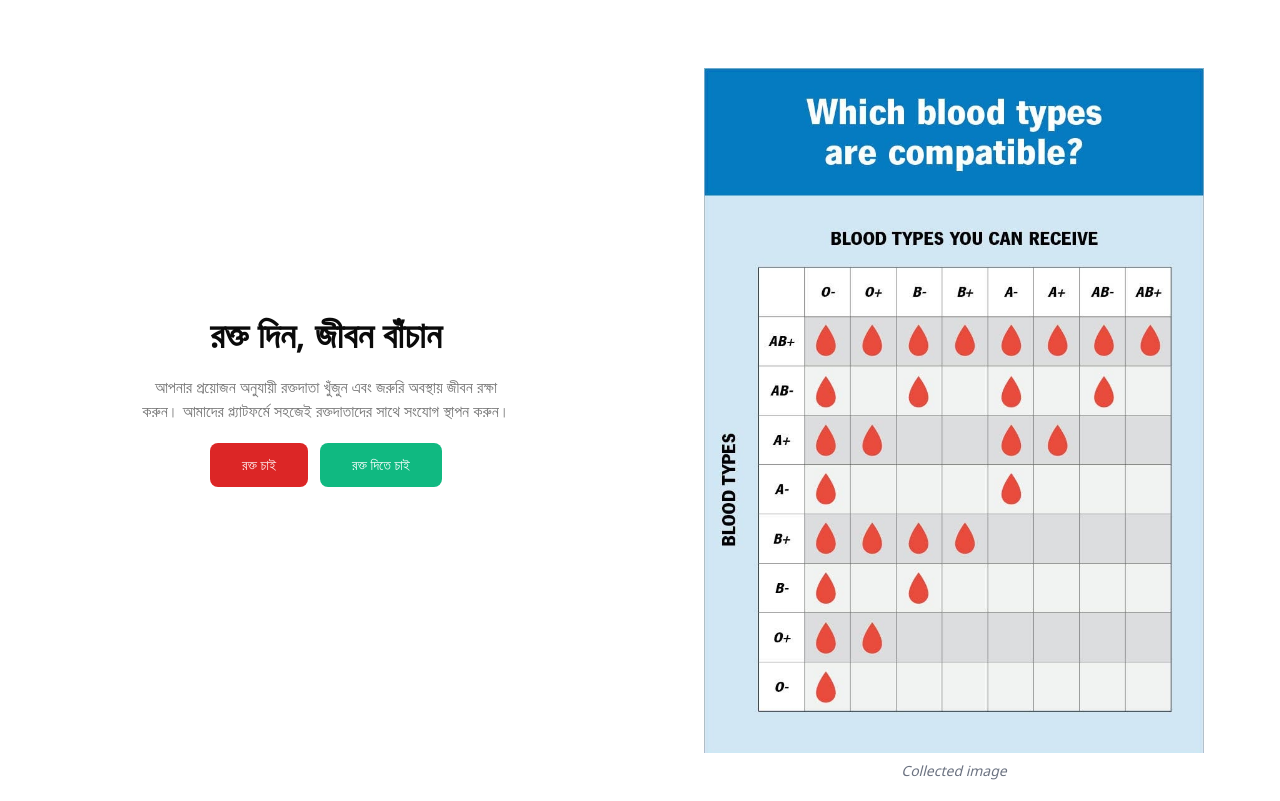
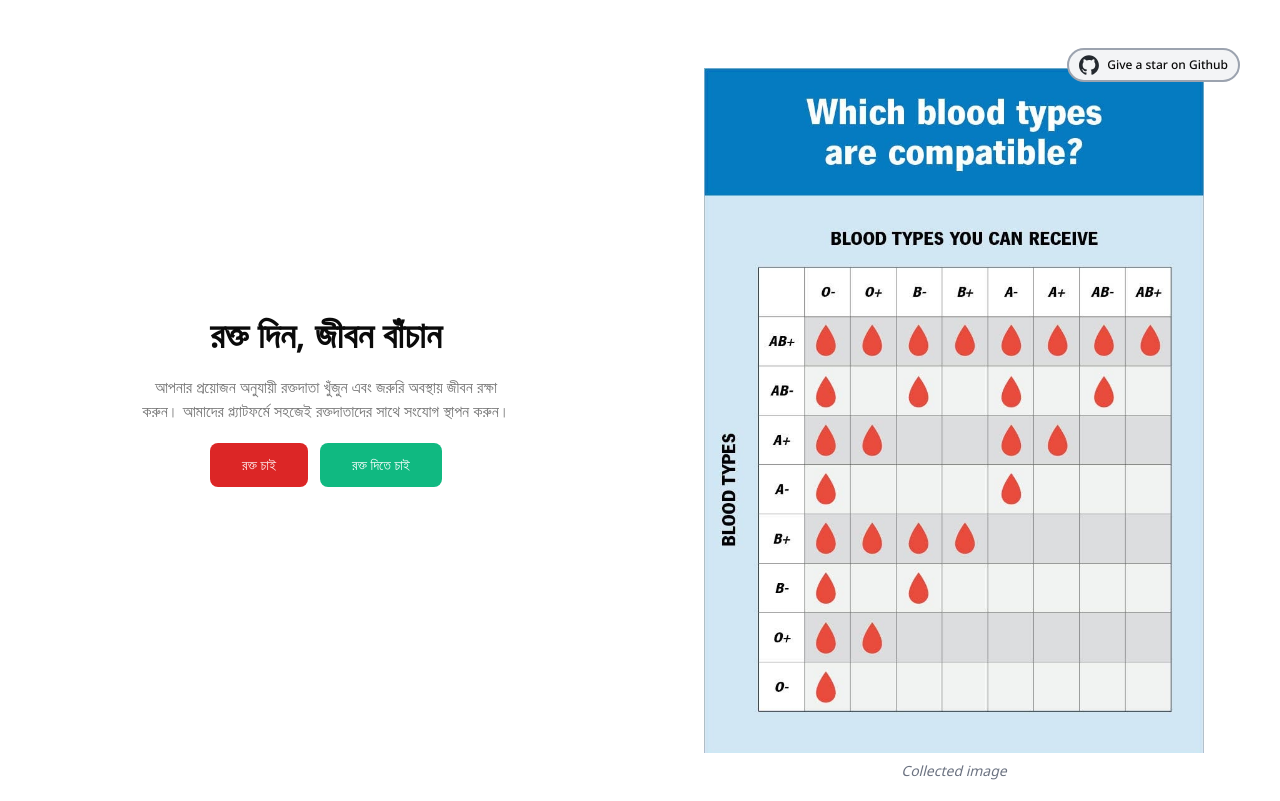
Before and after one commit to mohammad-naimur-rahman/rokto-chai, a Next.js app: page / in a window 1280 px wide. Built offline with nearby package versions, Linux system fonts and the light colour scheme.

Commit message:
add: github logo

```diff
--- a/src/app/page.tsx
+++ b/src/app/page.tsx
@@ -1,4 +1,5 @@
 import bloodTypeImg from '@/assets/images/blood-type.jpeg'
+import GithubButton from '@/components/pages/homepage/GithubButton'
 import { Button } from '@/components/ui/button'
 import Typography from '@/components/ui/typography'
 import Image from 'next/image'
@@ -6,7 +7,7 @@ import Link from 'next/link'
 
 export default function Home() {
   return (
-    <main className='container flex flex-col md:flex-row min-h-screen items-center justify-center md:justify-between space-y-12 space-x-10 py-20 md:py-5'>
+    <main className='container flex flex-col md:flex-row min-h-screen items-center justify-center md:justify-between space-y-12 space-x-10 py-20 md:py-5 relative'>
       <div className='w-full md:w-1/2 flex flex-col space-y-5 items-center justify-center min-h-[50vh] md:min-h-[auto'>
         <Typography variant='h2' className='text-center text-balance'>
           রক্ত দিন, জীবন বাঁচান
@@ -30,6 +31,8 @@ export default function Home() {
         <Image src={bloodTypeImg} alt='blood type' width={500} height={500} />
         <p className='text-center text-sm italic text-gray-500'>Collected image</p>
       </div>
+
+      <GithubButton />
     </main>
   )
 }
--- /dev/null
+++ b/src/components/pages/homepage/GithubButton.tsx
@@ -0,0 +1,18 @@
+export default function GithubButton() {
+  return (
+    <a
+      href='https://github.com/mohammad-naimur-rahman/rokto-chai'
+      target='_blank'
+      className='fixed top-0 right-10 flex items-center gap-x-2 rounded-full border-2 border-gray-400 px-2.5 py-[5px] text-xs bg-gray-100 transition-all'>
+      <svg width='20' height='20' viewBox='0 0 98 96' xmlns='http://www.w3.org/2000/svg'>
+        <path
+          fill-rule='evenodd'
+          clip-rule='evenodd'
+          d='M48.854 0C21.839 0 0 22 0 49.217c0 21.756 13.993 40.172 33.405 46.69 2.427.49 3.316-1.059 3.316-2.362 0-1.141-.08-5.052-.08-9.127-13.59 2.934-16.42-5.867-16.42-5.867-2.184-5.704-5.42-7.17-5.42-7.17-4.448-3.015.324-3.015.324-3.015 4.934.326 7.523 5.052 7.523 5.052 4.367 7.496 11.404 5.378 14.235 4.074.404-3.178 1.699-5.378 3.074-6.6-10.839-1.141-22.243-5.378-22.243-24.283 0-5.378 1.94-9.778 5.014-13.2-.485-1.222-2.184-6.275.486-13.038 0 0 4.125-1.304 13.426 5.052a46.97 46.97 0 0 1 12.214-1.63c4.125 0 8.33.571 12.213 1.63 9.302-6.356 13.427-5.052 13.427-5.052 2.67 6.763.97 11.816.485 13.038 3.155 3.422 5.015 7.822 5.015 13.2 0 18.905-11.404 23.06-22.324 24.283 1.78 1.548 3.316 4.481 3.316 9.126 0 6.6-.08 11.897-.08 13.526 0 1.304.89 2.853 3.316 2.364 19.412-6.52 33.405-24.935 33.405-46.691C97.707 22 75.788 0 48.854 0z'
+          fill='#24292f'
+        />
+      </svg>
+      <p className='text-foreground font-medium'>Give a star on Github</p>
+    </a>
+  )
+}
```
